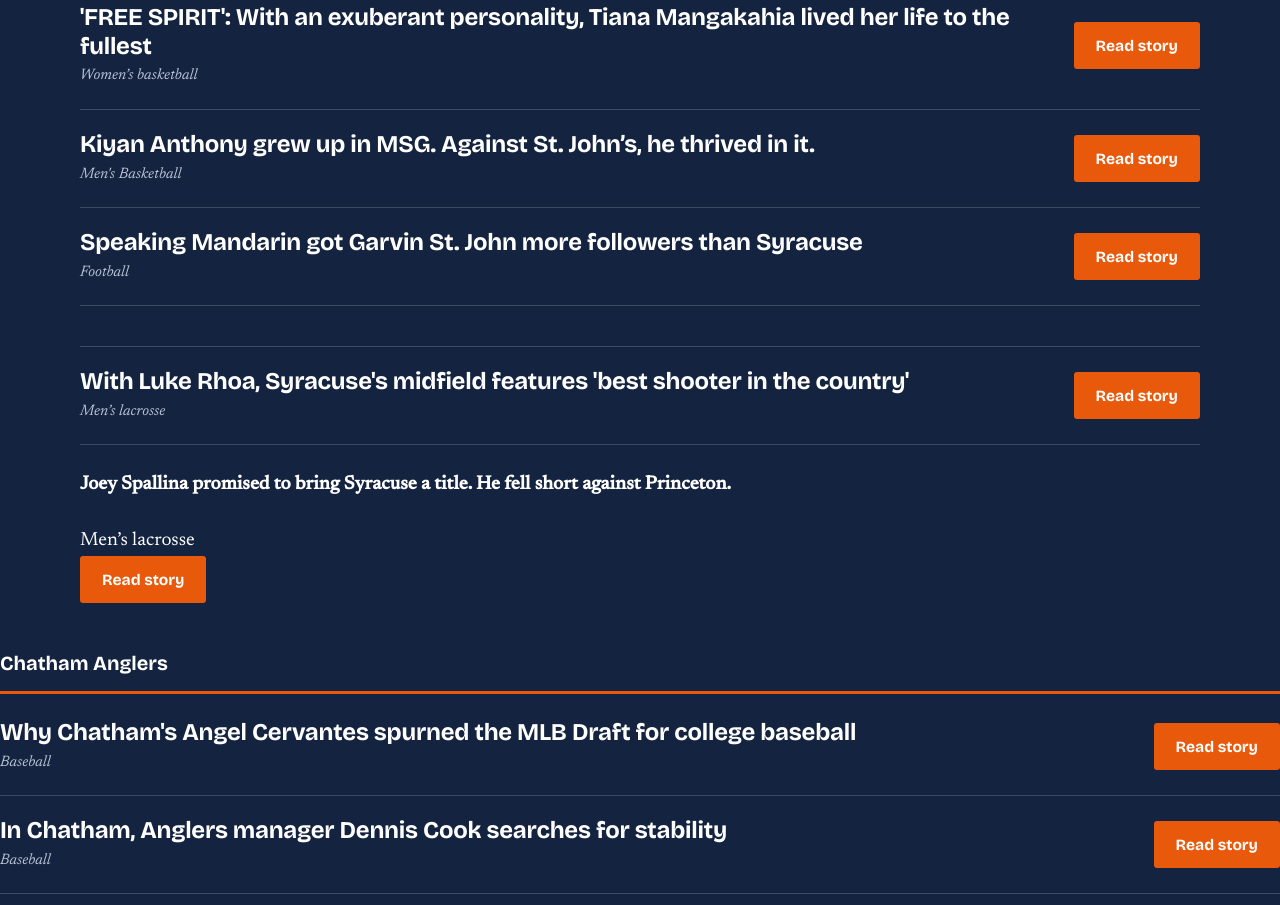
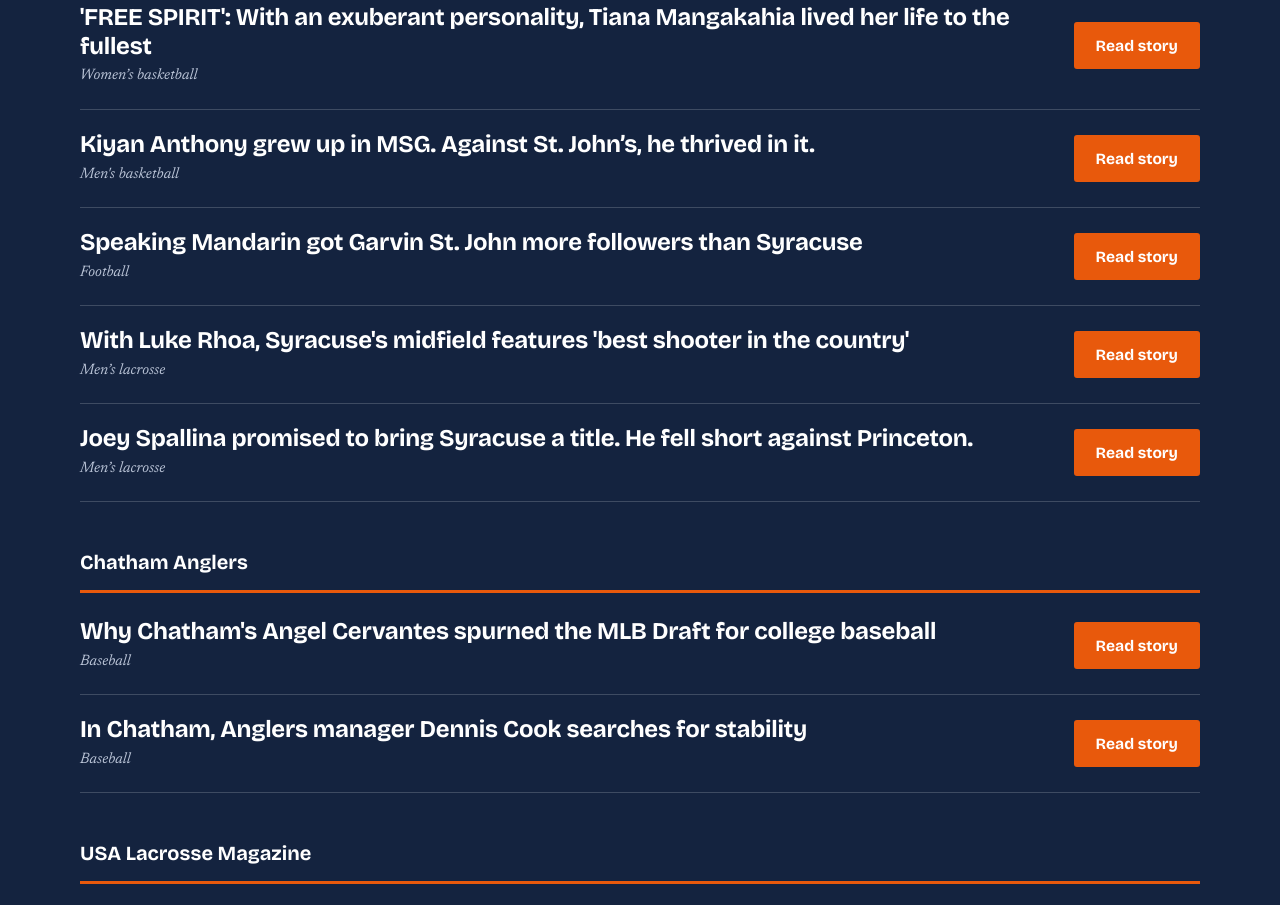
Before and after one commit to mjpalmar/portfolio, a plain HTML site: page index.html in a window 1280 px wide. Shown: the part 1355-2260 px from the top of the page. Drawn offline with nearby package versions, Linux system fonts and the light colour scheme.

Commit message:
Update index.html

```diff
--- a/index.html
+++ b/index.html
@@ -235,7 +235,7 @@
         <li class="story">
           <div>
             <h4>Kiyan Anthony grew up in MSG. Against St. John’s, he thrived in it.</h4>
-            <span class="sport">Men's Basketball</span>
+            <span class="sport">Men's basketball</span>
           </div>
           <a class="btn" href="https://www.dailyorange.com/2026/11/syracuse-mens-basketball-kiyan-anthony-madison-square-garden-st-johns/" target="_blank" rel="noopener" aria-label="Read story: Kiyan Anthony after the St. John's loss">Read story</a>
         </li>
@@ -246,8 +246,6 @@
           </div>
           <a class="btn" href="https://dailyorange.com/2026/09/syracuse-football-garvin-st-john-social-media-presence/" target="_blank" rel="noopener" aria-label="Read story: Garvin St. John’s social media presence">Read story</a>
         </li>
-        <li class="story">
-          <div>
             <li class="story">
           <div>
             <h4>With Luke Rhoa, Syracuse's midfield features 'best shooter in the country'</h4>
@@ -255,6 +253,8 @@
           </div>
           <a class="btn" href="https://dailyorange.com/2026/04/luke-rhoa-syracuse-mens-lacrosse-shooting/" target="_blank" rel="noopener" aria-label="Read story: Luke Rhoa">Read story</a>
         </li>
+            <li class="story">
+          <div>
             <h4>Joey Spallina promised to bring Syracuse a title. He fell short against Princeton.</h4>
             <span class="sport">Men’s lacrosse</span>
           </div>
```
